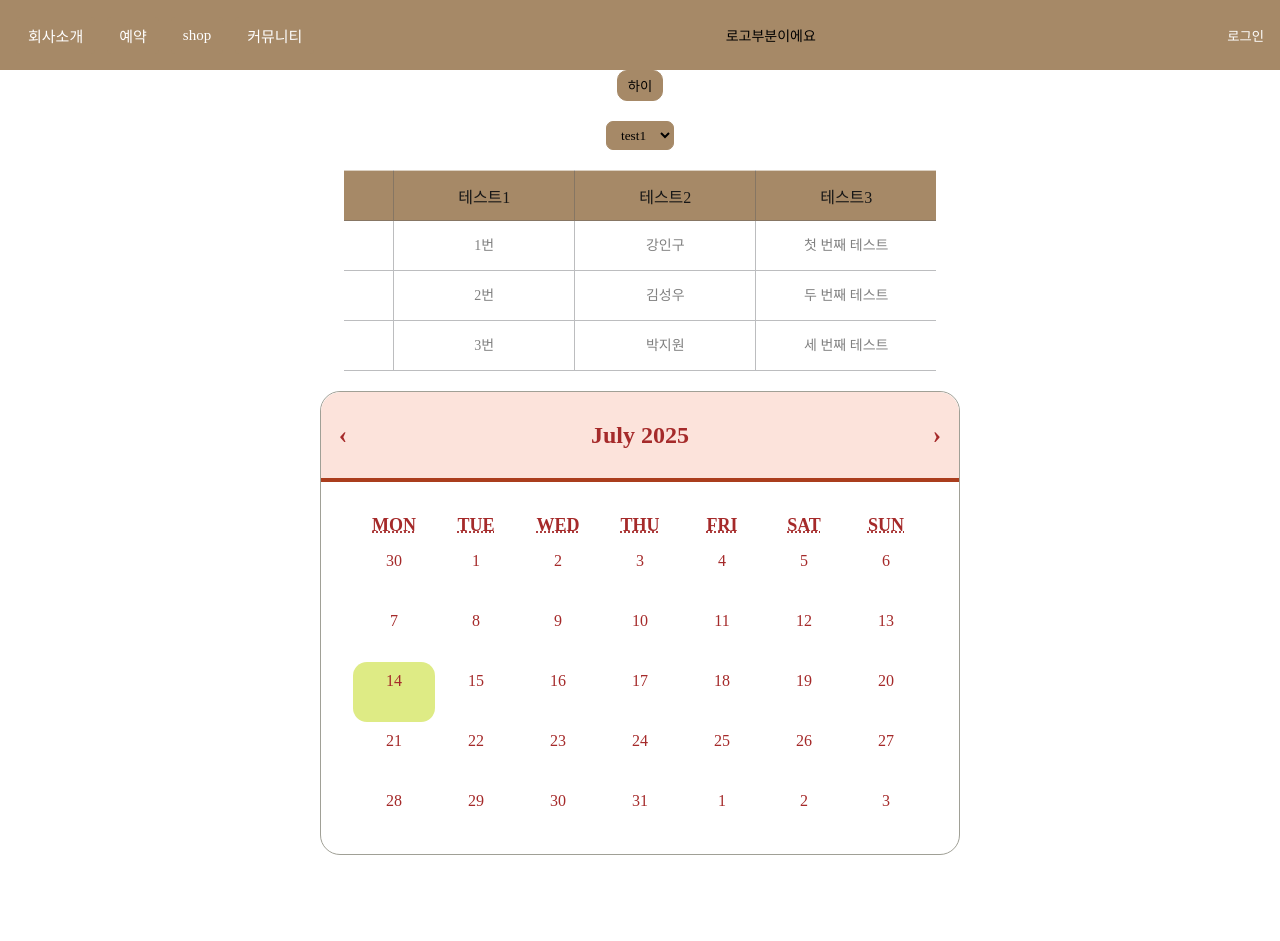
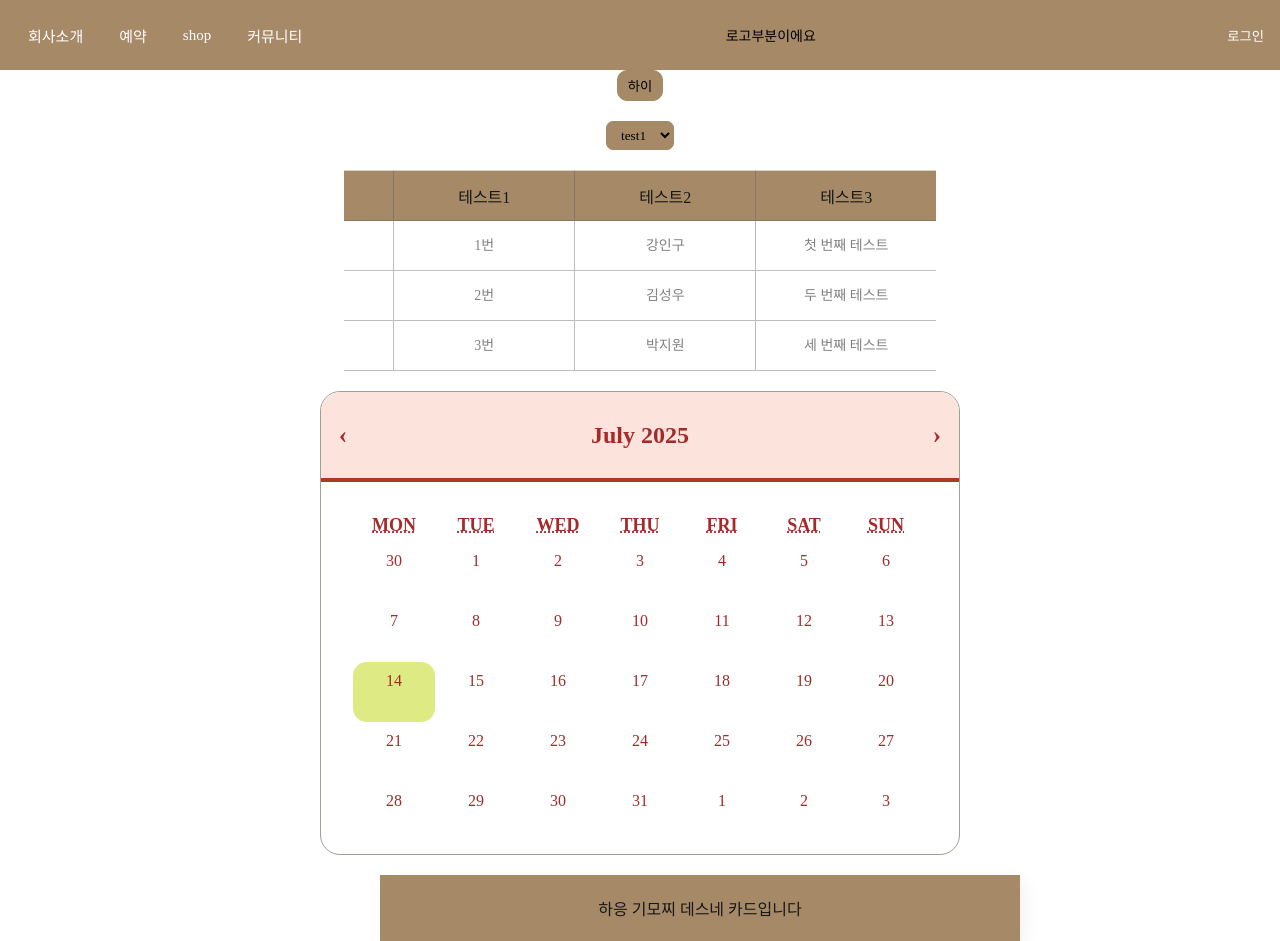
Before and after one commit to GoNyangProject/GoNyangFront, a Next.js app: page / in a window 1280 px wide. Before the commit the page ends 855 px from the top, so only its background shows below. Built offline with nearby package versions, Linux system fonts and the light colour scheme; a web font is replaced by a local one.

Commit message:
카드 컴포넌트 만들기

```diff
--- /dev/null
+++ b/components/atom/Card.tsx
@@ -0,0 +1,19 @@
+import React, { CSSProperties, JSX, ReactNode } from 'react';
+import { CardWrapper } from '../../styles/components/atom/Card';
+
+type CardProps = {
+    isOpen: boolean;
+    children: ReactNode;
+    onClick?: React.MouseEventHandler<HTMLDivElement>;
+    style?: CSSProperties;
+};
+
+const Card = ({ children, style, isOpen = true, onClick }: CardProps): JSX.Element => {
+    return (
+        <CardWrapper style={style} onClick={onClick} isOpen={isOpen}>
+            {children}
+        </CardWrapper>
+    );
+};
+
+export default Card;
--- a/src/app/page.tsx
+++ b/src/app/page.tsx
@@ -8,6 +8,7 @@ import { TEST_TABLE_COLUMNS } from '../../constants/table-init';
 import DatePicker from '../../components/organisms/DatePicker';
 import { useDialogStore } from '../../store/dialogStore';
 import CalendarDialog from '../../components/organisms/dialog/CalendarDialog';
+import Card from '../../components/atom/Card';
 
 const SelectOption = [
     {
@@ -57,6 +58,21 @@ const Page = () => {
             <div style={{ display: 'flex', justifyContent: 'center' }}>
                 <DatePicker />
             </div>
+            <Card
+                isOpen={true}
+                style={{
+                    width: '50%',
+                    padding: '20px 30px',
+                    display: 'flex',
+                    flexDirection: 'column',
+                    overflowY: 'auto',
+                    alignItems: 'center',
+                    justifyContent: 'center',
+                    marginLeft: '380px',
+                }}
+            >
+                하응 기모찌 데스네 카드입니다
+            </Card>
             <CalendarDialog />
         </div>
     );
--- /dev/null
+++ b/styles/components/atom/Card.ts
@@ -0,0 +1,12 @@
+import styled from 'styled-components';
+
+export const CardWrapper = styled.div<{ isOpen: boolean }>`
+    display: ${(props) => (props.isOpen ? 'block' : 'none')};
+    width: 100%;
+    height: 100%;
+    flex: 1;
+    background: #a68967;
+    border: 1px solid #a68967;
+    box-shadow: 5px 5px 15px rgba(0, 0, 0, 0.05);
+    overflow: hidden;
+`;
```
